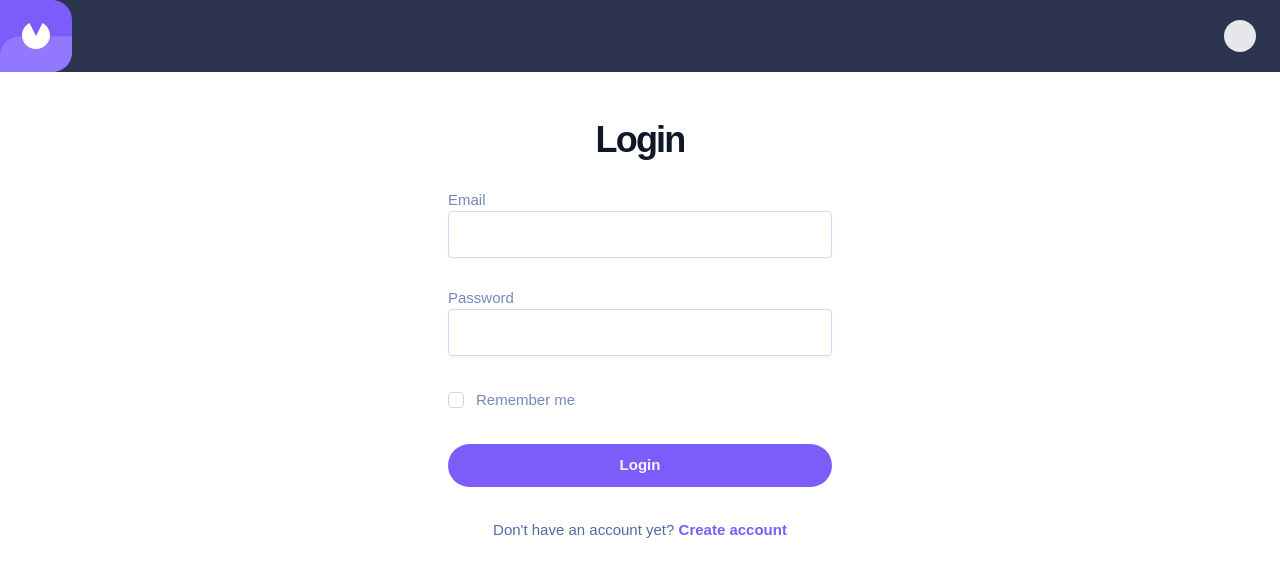
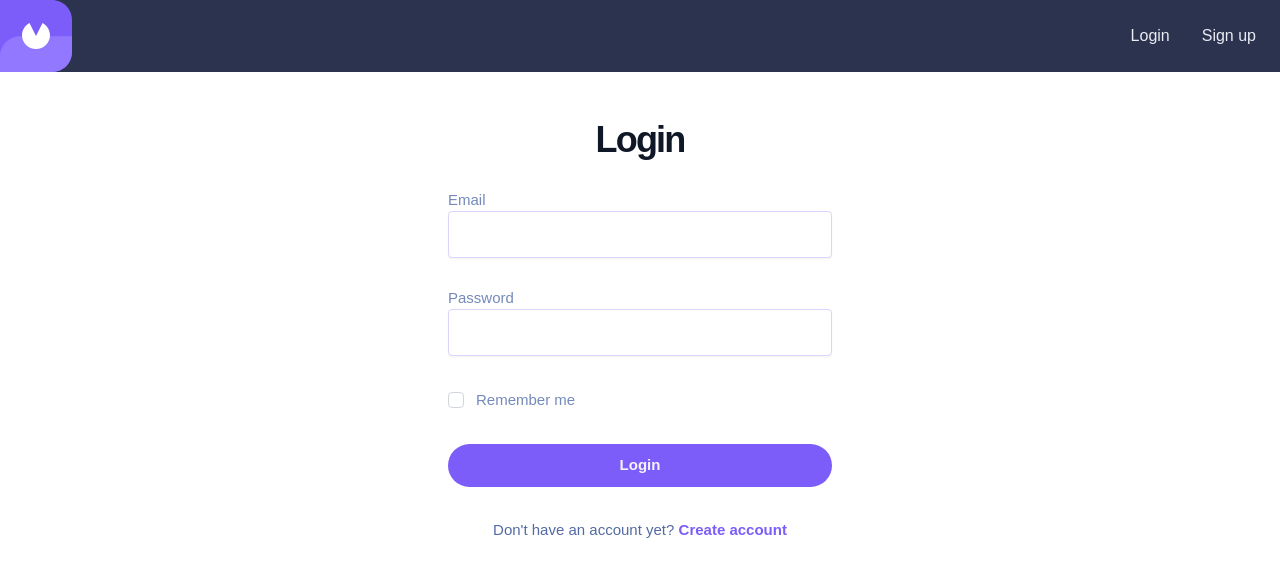
Before and after one commit to eljohn316/invoicy-frontend, a React (Vite) app: page /login in a window 1280 px wide. Shown: the top 576 px of the page. Built offline with nearby package versions, Linux system fonts and the light colour scheme; no server answers.

Commit message:
refactor login, implement logout

```diff
--- a/package.json
+++ b/package.json
@@ -15,6 +15,8 @@
   },
   "dependencies": {
     "@base-ui/react": "^1.4.0",
+    "@dicebear/collection": "^9.4.2",
+    "@dicebear/core": "^9.4.2",
     "@fontsource-variable/league-spartan": "^5.2.8",
     "@heroicons/react": "^2.2.0",
     "@hookform/resolvers": "^5.2.0",
--- a/src/api/index.ts
+++ b/src/api/index.ts
@@ -1,7 +1,16 @@
 import axios from 'axios';
+import { getAccessToken } from '@/features/auth/hooks/use-auth';
 
 const api = axios.create({
   baseURL: import.meta.env.VITE_API_URL,
 });
 
+api.interceptors.request.use((config) => {
+  const accessToken = getAccessToken();
+  if (accessToken) {
+    config.headers.set('Authorization', `Bearer ${accessToken}`);
+  }
+  return config;
+});
+
 export { api };
--- /dev/null
+++ b/src/components/avatar.tsx
@@ -0,0 +1,30 @@
+import * as React from 'react';
+import { createAvatar } from '@dicebear/core';
+import { initials } from '@dicebear/collection';
+import { cn } from '@/lib/utils';
+
+interface AvatarProps extends React.ComponentProps<'img'> {
+  profileImage: string | null;
+  seed: string;
+}
+
+export function Avatar({ profileImage, seed, className, ...props }: AvatarProps) {
+  const avatar = React.useMemo(
+    () =>
+      createAvatar(initials, {
+        seed,
+        radius: 50,
+        scale: 75,
+      }).toDataUri(),
+    [seed],
+  );
+
+  return (
+    <img
+      src={profileImage ? profileImage : avatar}
+      alt="Avatar"
+      className={cn('size-10 rounded-full', className)}
+      {...props}
+    />
+  );
+}
--- a/src/components/navigation.tsx
+++ b/src/components/navigation.tsx
@@ -1,10 +1,37 @@
 import Logo from '@/assets/logo.svg?react';
+import { useAuth } from '@/features/auth/hooks/use-auth';
+import { Link } from '@tanstack/react-router';
+import { Avatar } from './avatar';
 
 export function Navigation() {
+  const { user, logout } = useAuth();
+
   return (
-    <nav className="bg-bunker-900 flex h-18 items-center justify-between">
+    <nav className="bg-bunker-900 flex h-18 items-center justify-between pr-4 sm:pr-6">
       <Logo className="h-full w-auto shrink-0" />
-      <div className="mr-6 size-8 rounded-full bg-gray-200" />
+      {user ? (
+        <div className="flex items-center gap-x-4 sm:gap-x-6">
+          <Avatar profileImage={user.profileImage} seed={user.fullName} />
+          <button
+            className="text-bunker-100 text-[15px] font-medium hover:underline hover:underline-offset-1"
+            onClick={logout}>
+            Sign out
+          </button>
+        </div>
+      ) : (
+        <div className="flex items-center gap-x-4 sm:gap-x-8">
+          <Link
+            to="/login"
+            className="text-bunker-100 font-medium hover:underline hover:underline-offset-1">
+            Login
+          </Link>
+          <Link
+            to="/login"
+            className="text-bunker-100 font-medium hover:underline hover:underline-offset-1">
+            Sign up
+          </Link>
+        </div>
+      )}
     </nav>
   );
 }
--- a/src/features/auth/api/index.ts
+++ b/src/features/auth/api/index.ts
@@ -1,20 +1,15 @@
 import { isAxiosError } from 'axios';
 import { api } from '@/api';
-import { type LoginFormPayload } from '@/features/auth/components/login-form';
+import type { User, UserLoginPayload, UserLoginResponse } from '@/features/auth/types';
 
-type LoginResponse = {
-  accessToken: string;
-  tokenType: string;
-};
-
-export const login = async ({ email, password }: Omit<LoginFormPayload, 'rememberMe'>) => {
+export const login = async ({ email, password }: UserLoginPayload) => {
   try {
     const formData = new FormData();
     formData.append('username', email);
     formData.append('password', password);
 
-    const response = await api.post<LoginResponse>('/users/token', formData);
-    return response.data;
+    const { data } = await api.post<UserLoginResponse>('/users/token', formData);
+    return data;
   } catch (err) {
     if (isAxiosError(err)) {
       if (err.code === 'ERR_BAD_REQUEST') {
@@ -24,3 +19,17 @@ export const login = async ({ email, password }: Omit<LoginFormPayload, 'remembe
     throw err;
   }
 };
+
+export const getCurrentUser = async () => {
+  try {
+    const { data } = await api.get<User>('/users/current-user');
+    return data;
+  } catch (err) {
+    if (isAxiosError(err)) {
+      if (err.code === 'ERR_BAD_REQUEST') {
+        throw new Error(err.response?.data.detail);
+      }
+    }
+    throw err;
+  }
+};
--- a/src/features/auth/components/login-form.tsx
+++ b/src/features/auth/components/login-form.tsx
@@ -7,8 +7,20 @@ import { Field, FieldError, FieldLabel } from '@/components/fields';
 import { Input } from '@/components/input';
 import { Spinner } from '@/components/spinner';
 import { Alert } from '@/components/alert';
-import { useLogin } from '@/features/auth/hooks/use-login';
 import { LoginFormSchema } from '@/features/auth/schemas';
+import { useAuth } from '../hooks/use-auth';
+
+const getSavedField = (fieldName: string) => {
+  return localStorage.getItem(fieldName);
+};
+
+const saveField = (fieldName: string, value: string) => {
+  localStorage.setItem(fieldName, value);
+};
+
+const removeSavedField = (fieldName: string) => {
+  localStorage.removeItem(fieldName);
+};
 
 export type LoginFormPayload = z.infer<typeof LoginFormSchema>;
 
@@ -16,25 +28,27 @@ export function LoginForm() {
   const form = useForm<LoginFormPayload>({
     resolver: zodResolver(LoginFormSchema),
     defaultValues: {
-      email: localStorage.getItem('email') ?? '',
-      password: localStorage.getItem('password') ?? '',
-      rememberMe: localStorage.getItem('rememberMe')
-        ? JSON.parse(localStorage.getItem('rememberMe') as string)
+      email: getSavedField('email') ?? '',
+      password: getSavedField('password') ?? '',
+      rememberMe: getSavedField('rememberMe')
+        ? JSON.parse(getSavedField('rememberMe') as string)
         : false,
     },
   });
 
-  const { isPending, mutate: login, error } = useLogin();
+  const {
+    loginMutation: { isPending, mutate: login, error },
+  } = useAuth();
 
   function handleRememberMe(rememberMe: boolean) {
     if (rememberMe) {
-      localStorage.setItem('email', form.getValues('email'));
-      localStorage.setItem('password', form.getValues('password'));
-      localStorage.setItem('rememberMe', JSON.stringify(rememberMe));
+      saveField('email', form.getValues('email'));
+      saveField('password', form.getValues('password'));
+      saveField('rememberMe', JSON.stringify(rememberMe));
     } else {
-      localStorage.removeItem('email');
-      localStorage.removeItem('password');
-      localStorage.removeItem('rememberMe');
+      removeSavedField('email');
+      removeSavedField('password');
+      removeSavedField('rememberMe');
     }
   }
 
--- /dev/null
+++ b/src/features/auth/hooks/use-auth.ts
@@ -0,0 +1,58 @@
+import { toast } from 'sonner';
+import { useMutation, useQuery, useQueryClient } from '@tanstack/react-query';
+import { useNavigate } from '@tanstack/react-router';
+import { getCurrentUser, login } from '@/features/auth/api';
+import type { User } from '@/features/auth/types';
+
+const getAccessToken = () => {
+  return localStorage.getItem('accessToken');
+};
+
+const saveAccessToken = (accessToken: string) => {
+  localStorage.setItem('accessToken', accessToken);
+};
+
+const removeAccessToken = () => {
+  localStorage.removeItem('accessToken');
+};
+
+const isLoggedIn = () => {
+  const accessToken = getAccessToken();
+  return accessToken !== null;
+};
+
+function useAuth() {
+  const navigate = useNavigate();
+  const queryClient = useQueryClient();
+
+  const { data: user, refetch } = useQuery<User | null, Error>({
+    queryKey: ['current-user'],
+    queryFn: getCurrentUser,
+    enabled: isLoggedIn(),
+  });
+
+  const loginMutation = useMutation({
+    mutationFn: login,
+    onSuccess: async ({ accessToken }) => {
+      saveAccessToken(accessToken);
+      await refetch();
+      await navigate({ to: '/', replace: true });
+      toast.success('Successfully logged in');
+    },
+  });
+
+  const logout = async () => {
+    removeAccessToken();
+    queryClient.setQueryData(['current-user'], null);
+    await navigate({ to: '/login' });
+    toast.success('Successfully logged out');
+  };
+
+  return {
+    user,
+    loginMutation,
+    logout,
+  };
+}
+
+export { isLoggedIn, useAuth, getAccessToken, removeAccessToken, saveAccessToken };
--- a/src/features/auth/hooks/use-login.ts
+++ /dev/null
@@ -1,17 +0,0 @@
-import { toast } from 'sonner';
-import { useMutation } from '@tanstack/react-query';
-import { useNavigate } from '@tanstack/react-router';
-import { login } from '@/features/auth/api';
-
-export function useLogin() {
-  const navigate = useNavigate();
-
-  return useMutation({
-    mutationFn: login,
-    onSuccess: async ({ accessToken }) => {
-      localStorage.setItem('accessToken', accessToken);
-      await navigate({ to: '/', replace: true });
-      toast.success('Successfully logged in');
-    },
-  });
-}
--- /dev/null
+++ b/src/features/auth/types/index.ts
@@ -0,0 +1,18 @@
+export type User = {
+  id: number;
+  profileImage: string | null;
+  firstName: string;
+  lastName: string;
+  fullName: string;
+  email: string;
+};
+
+export type UserLoginPayload = {
+  email: string;
+  password: string;
+};
+
+export type UserLoginResponse = {
+  accessToken: string;
+  tokenType: string;
+};
--- a/src/routes/(auth)/login.tsx
+++ b/src/routes/(auth)/login.tsx
@@ -1,8 +1,14 @@
 import { LoginForm } from '@/features/auth/components/login-form';
-import { createFileRoute } from '@tanstack/react-router';
+import { createFileRoute, redirect } from '@tanstack/react-router';
+import { isLoggedIn } from '@/features/auth/hooks/use-auth';
 
 export const Route = createFileRoute('/(auth)/login')({
   head: () => ({ meta: [{ title: 'Login | Invoice App' }] }),
+  beforeLoad: () => {
+    if (isLoggedIn()) {
+      throw redirect({ to: '/', replace: true });
+    }
+  },
   component: RouteComponent,
 });
 
--- a/src/routes/(home)/_layout.tsx
+++ b/src/routes/(home)/_layout.tsx
@@ -1,6 +1,7 @@
 import { z } from 'zod';
-import { createFileRoute, Outlet, stripSearchParams } from '@tanstack/react-router';
+import { createFileRoute, Outlet, redirect, stripSearchParams } from '@tanstack/react-router';
 import { InvoiceListHeader } from '@/features/invoices/components/invoice-list-header';
+import { isLoggedIn } from '@/features/auth/hooks/use-auth';
 
 const InvoiceSearchParamSchema = z.object({
   status: z.array(z.string()).default([]),
@@ -8,6 +9,11 @@ const InvoiceSearchParamSchema = z.object({
 
 export const Route = createFileRoute('/(home)/_layout')({
   head: () => ({ meta: [{ title: 'Home | Invoice App' }] }),
+  beforeLoad: () => {
+    if (!isLoggedIn()) {
+      throw redirect({ to: '/login' });
+    }
+  },
   validateSearch: InvoiceSearchParamSchema,
   search: {
     middlewares: [stripSearchParams({ status: [] })],
```
Also changed, not shown: src/routeTree.gen.ts (+117 -121 lines), 1 other file (tests, documents, lock files or other folders).
